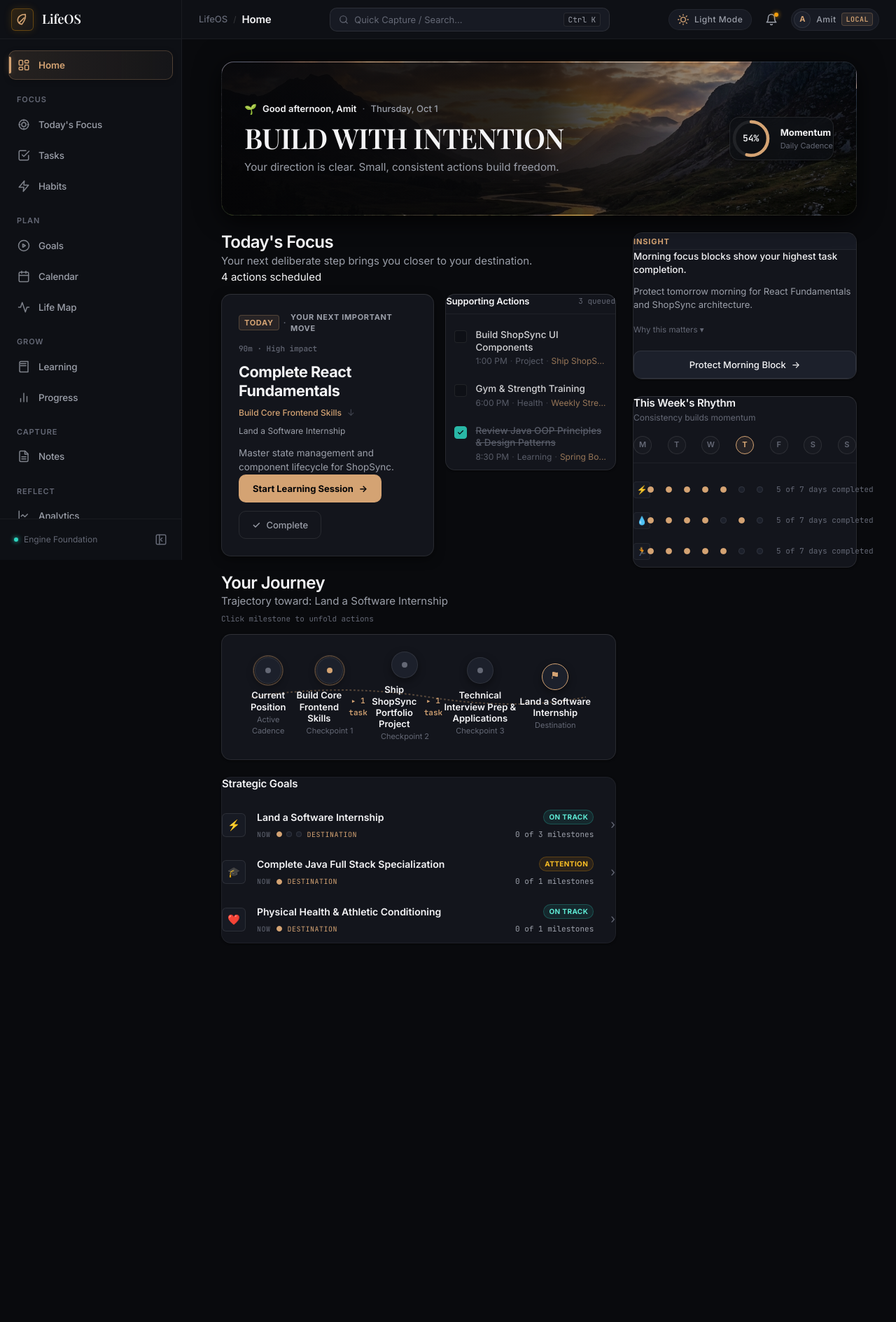
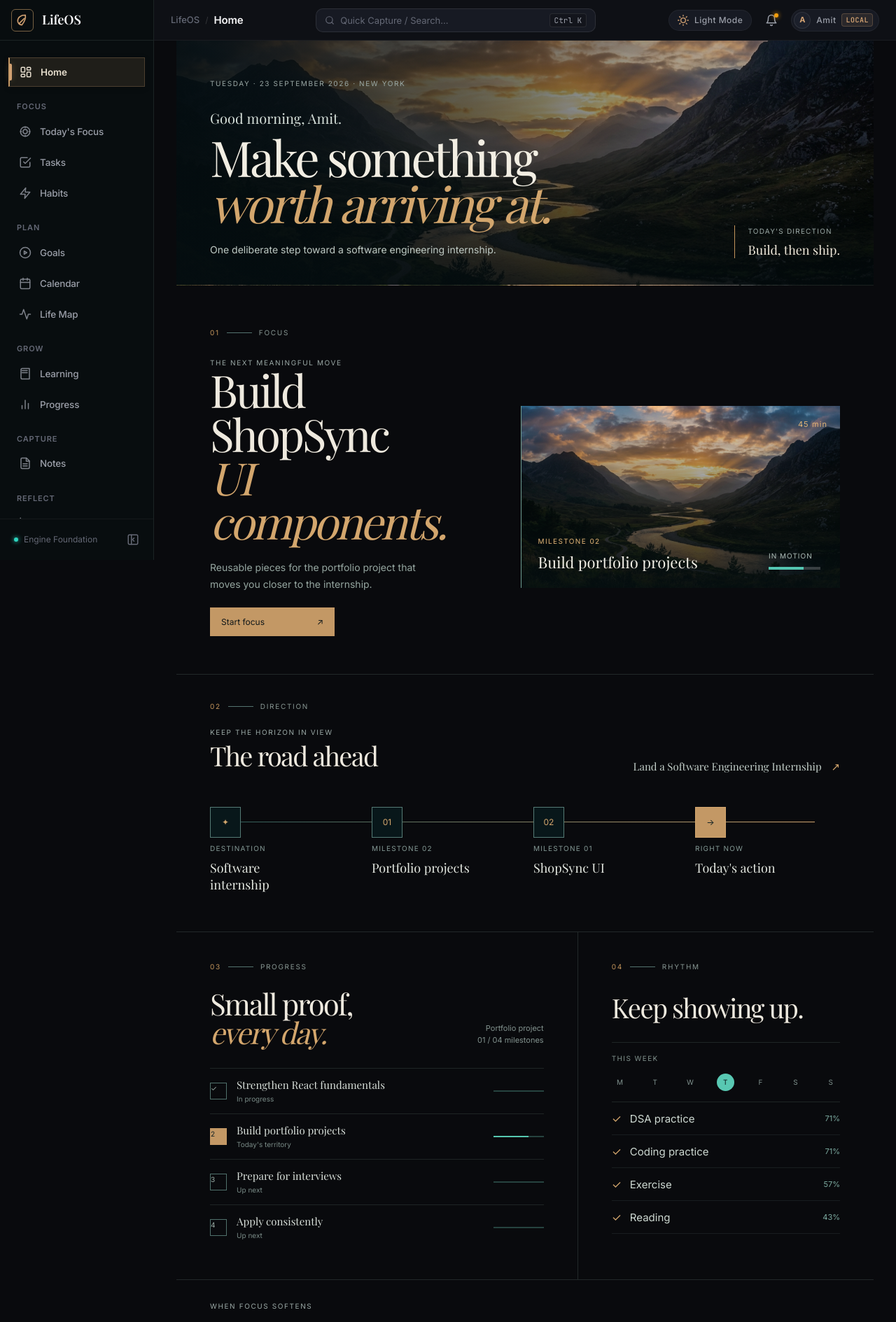
Before and after one commit to amitmishra20/LifeOS, a React (Vite) app in the folder frontend/: page / in a window 1280 px wide. Shown: the top 1889 px of the page at 70% size. Before the commit the page ends 1428 px from the top, so only its background shows below. Built offline with nearby package versions, Linux system fonts and the light colour scheme; a web font is replaced by a local one.

Commit message:
Rebuild LifeOS dashboard as editorial workspace

```diff
--- a/frontend/src/components/navigation/Header.css
+++ b/frontend/src/components/navigation/Header.css
@@ -1,5 +1,5 @@
 .lifeos-header {
-  height: var(--header-height);
+  height: 58px;
   background-color: var(--color-bg-surface);
   border-bottom: 1px solid var(--color-border-subtle);
   padding: 0 var(--space-6);
--- a/frontend/src/components/navigation/Sidebar.css
+++ b/frontend/src/components/navigation/Sidebar.css
@@ -297,6 +297,14 @@
 /* =========================================================================
    Mobile: Sidebar completely hidden — bottom nav takes over
    ========================================================================= */
+/* Editorial shell: quiet framing around the workspace */
+.lifeos-sidebar { width: 220px; background: #080d0f; border-right-color: rgba(161,198,186,.12); }
+.lifeos-sidebar__brand { height: 58px; border-bottom-color: rgba(161,198,186,.12); }
+.lifeos-sidebar__logo-mark { background: transparent; border-color: rgba(211,166,109,.55); box-shadow: none; }
+.lifeos-sidebar__nav { padding-top: 24px; }
+.lifeos-sidebar__link { border-radius: 0; padding-left: 14px; }
+.lifeos-sidebar__link--active { background: rgba(195,152,101,.12); border-left: 2px solid #c39865; color: #e8dfcf; }
+
 @media (max-width: 768px) {
   .lifeos-sidebar {
     display: none;
--- a/frontend/src/layouts/AppLayout.css
+++ b/frontend/src/layouts/AppLayout.css
@@ -18,9 +18,9 @@
 .lifeos-content {
   flex: 1;
   width: 100%;
-  max-width: var(--content-max-width);
+  max-width: 1440px;
   margin: 0 auto;
-  padding: var(--space-8);
+  padding: 0 32px;
 }
 
 @media (max-width: 1024px) {
--- a/frontend/src/mocks/datasets/seedDataset.js
+++ b/frontend/src/mocks/datasets/seedDataset.js
@@ -20,24 +20,24 @@ export const createSeedDataset = () => {
     icon: 'code',
   });
 
-  const goalJava = createGoal({
-    id: 'goal-java',
-    title: 'Complete Java Full Stack Specialization',
-    category: 'GROWTH',
-    targetDate: 'Nov 30, 2026',
+  const goalProjects = createGoal({
+    id: 'goal-projects',
+    title: 'Build Portfolio Projects',
+    category: 'CAREER',
+    targetDate: 'Nov 10, 2026',
     status: 'ACTIVE',
-    health: 'AT_RISK',
-    icon: 'education',
+    health: 'ON_TRACK',
+    icon: 'code',
   });
 
-  const goalHealth = createGoal({
-    id: 'goal-health',
-    title: 'Physical Health & Athletic Conditioning',
-    category: 'HEALTH',
-    targetDate: 'Ongoing',
+  const goalInterview = createGoal({
+    id: 'goal-interview',
+    title: 'Prepare for Technical Interviews',
+    category: 'CAREER',
+    targetDate: 'Dec 1, 2026',
     status: 'ACTIVE',
     health: 'ON_TRACK',
-    icon: 'heart',
+    icon: 'education',
   });
 
   // 2. Strategic Milestones
@@ -70,25 +70,25 @@ export const createSeedDataset = () => {
 
   goalInternship.milestones = [msSkills, msShopSync, msInterview];
 
-  const msJavaSpring = createMilestone({
-    id: 'ms-java-spring',
-    goalId: goalJava.id,
-    title: 'Spring Boot REST APIs & Microservices',
-    targetDate: 'Nov 20, 2026',
+  const msPortfolio = createMilestone({
+    id: 'ms-portfolio',
+    goalId: goalProjects.id,
+    title: 'Build Portfolio Projects',
+    targetDate: 'Nov 10, 2026',
     status: 'ACTIVE',
     order: 1,
   });
-  goalJava.milestones = [msJavaSpring];
+  goalProjects.milestones = [msPortfolio];
 
-  const msHealthWeekly = createMilestone({
-    id: 'ms-health-weekly',
-    goalId: goalHealth.id,
-    title: 'Weekly Strength & Cardio Consistency',
-    targetDate: 'Ongoing',
+  const msDsa = createMilestone({
+    id: 'ms-dsa',
+    goalId: goalInterview.id,
+    title: 'Solve DSA Problems Consistently',
+    targetDate: 'Dec 1, 2026',
     status: 'ACTIVE',
     order: 1,
   });
-  goalHealth.milestones = [msHealthWeekly];
+  goalInterview.milestones = [msDsa];
 
   // 3. Actionable Tasks (Genuinely linked to Milestones & Goals)
   const tasks = [
@@ -102,46 +102,47 @@ export const createSeedDataset = () => {
       duration: '90m',
       priority: 'HIGH',
       completed: false,
-      isPrimary: true,
+      isPrimary: false,
       whyReason: 'Master state management and component lifecycle for ShopSync.',
       actionLabel: 'Start Learning Session',
     }),
     createTask({
       id: 'task-2',
-      goalId: goalInternship.id,
-      milestoneId: msShopSync.id,
+      goalId: goalProjects.id,
+      milestoneId: msPortfolio.id,
       title: 'Build ShopSync UI Components',
       category: 'Project',
       time: '1:00 PM',
       duration: '45m',
-      priority: 'MEDIUM',
+      priority: 'HIGH',
       completed: false,
+      isPrimary: true,
       whyReason: 'Implement responsive product catalog cards.',
       actionLabel: 'Open Component Studio',
     }),
     createTask({
       id: 'task-3',
-      goalId: goalHealth.id,
-      milestoneId: msHealthWeekly.id,
-      title: 'Gym & Strength Training',
-      category: 'Health',
+      goalId: goalInterview.id,
+      milestoneId: msDsa.id,
+      title: 'Solve one DSA problem',
+      category: 'Interview prep',
       time: '6:00 PM',
-      duration: '60m',
+      duration: '45m',
       priority: 'MEDIUM',
       completed: false,
-      whyReason: 'Upper body strength routine and recovery stretch.',
+      whyReason: 'Build the problem-solving fluency needed for interviews.',
     }),
     createTask({
       id: 'task-4',
-      goalId: goalJava.id,
-      milestoneId: msJavaSpring.id,
-      title: 'Review Java OOP Principles & Design Patterns',
-      category: 'Learning',
+      goalId: goalInterview.id,
+      milestoneId: msDsa.id,
+      title: "Review yesterday's notes",
+      category: 'Reflection',
       time: '8:30 PM',
-      duration: '30m',
+      duration: '20m',
       priority: 'LOW',
-      completed: true,
-      whyReason: 'Strengthen backend concepts for internship interviews.',
+      completed: false,
+      whyReason: 'Turn yesterday\'s learning into durable understanding.',
     }),
   ];
 
@@ -149,21 +150,27 @@ export const createSeedDataset = () => {
   const habits = [
     createHabit({
       id: 'habit-1',
-      title: 'Morning Focus Session',
+      title: 'Coding practice',
       icon: 'code',
       history: [true, true, true, true, true, false, false],
     }),
     createHabit({
       id: 'habit-2',
-      title: 'Hydration & Nutrition',
-      icon: 'water',
+      title: 'Reading',
+      icon: 'education',
       history: [true, true, true, true, false, true, false],
     }),
     createHabit({
       id: 'habit-3',
-      title: 'Daily Exercise / Movement',
+      title: 'Exercise',
       icon: 'workout',
-      history: [true, true, true, true, true, false, false],
+      history: [true, true, true, false, true, false, false],
+    }),
+    createHabit({
+      id: 'habit-4',
+      title: 'DSA practice',
+      icon: 'code',
+      history: [true, true, false, true, false, false, false],
     }),
   ];
 
@@ -173,8 +180,8 @@ export const createSeedDataset = () => {
       name: 'Amit',
       timeZone: 'America/New_York',
     },
-    goals: [goalInternship, goalJava, goalHealth],
-    milestones: [msSkills, msShopSync, msInterview, msJavaSpring, msHealthWeekly],
+    goals: [goalInternship, goalProjects, goalInterview],
+    milestones: [msSkills, msShopSync, msInterview, msPortfolio, msDsa],
     tasks,
     habits,
     guidance: {
--- a/frontend/src/pages/DashboardPage.jsx
+++ b/frontend/src/pages/DashboardPage.jsx
@@ -1,152 +1,97 @@
 import React, { useState } from 'react';
 import { useDashboardViewModel } from '../viewmodels/useDashboardViewModel';
-import LifeHero from '../components/experience/LifeHero';
-import TodayFocusSection from '../components/experience/TodayFocusSection';
-import LifeJourneySection from '../components/experience/LifeJourneySection';
-import RhythmSection from '../components/experience/RhythmSection';
-import GoalsOverviewSection from '../components/experience/GoalsOverviewSection';
-import GuidanceCard from '../components/composites/GuidanceCard';
+import heroImage from '../assets/hero_sunset_valley.jpg';
 import './DashboardPage.css';
 
-/**
- * DashboardPage (Thin Orchestrator)
- * LifeOS Core Workspace Surface
- *
- * Orchestrates:
- * 1. Data/Derived State via useDashboardViewModel
- * 2. Visual Information Architecture (Hero -> Today's Focus -> Journey -> Goals -> Rhythm -> Guidance)
- * 3. Lifecycle States (Active, Completed, Loading, Error)
- */
+const journeySteps = [
+  { label: 'Software internship', detail: 'Destination', tone: 'destination' },
+  { label: 'Portfolio projects', detail: 'Milestone 02', tone: 'progress' },
+  { label: 'ShopSync UI', detail: 'Milestone 01', tone: 'active' },
+  { label: 'Today\'s action', detail: 'Right now', tone: 'current' },
+];
+
+const habitLabels = ['DSA practice', 'Coding practice', 'Exercise', 'Reading'];
+
 export const DashboardPage = () => {
-  const {
-    viewModel,
-    toggleTask,
-    toggleHabit,
-    expandedWaypointId,
-    toggleWaypoint,
-    expandedGoalId,
-    toggleGoal,
-    isLoading,
-    error,
-    retry,
-  } = useDashboardViewModel();
+  const { viewModel, toggleTask, toggleHabit, isLoading, error, retry } = useDashboardViewModel();
+  const [notificationMessage, setNotificationMessage] = useState(null);
+  const { focus, rhythm } = viewModel;
+  const primaryTask = focus?.primaryFocus?.task;
+  const supportingTasks = focus?.supportingTasks || [];
 
-  const [notificationMessage, setNotificationMessage] = useState(null);
-
-  // Handle action triggers from Guidance or Focus
-  const handleTriggerAction = (actionType) => {
-    let msg = 'Action triggered';
-    if (actionType === 'PROTECT_BLOCK' || actionType === 'DEFAULT') {
-      msg = 'Morning focus block protected on your calendar.';
-    } else if (actionType === 'REST_AND_REFLECT') {
-      msg = 'Entering quiet reflection mode. Focus alarms silenced.';
-    } else if (actionType === 'CREATE_GOAL') {
-      msg = 'Opening Goal Creation dialog...';
-    }
-    setNotificationMessage(msg);
-    setTimeout(() => setNotificationMessage(null), 3200);
+  const notify = (message) => {
+    setNotificationMessage(message);
+    window.setTimeout(() => setNotificationMessage(null), 2800);
   };
 
-  const handleStartAction = (taskId) => {
-    setNotificationMessage(`Starting focused learning session for deliverable #${taskId}...`);
-    setTimeout(() => setNotificationMessage(null), 3000);
-  };
+  if (isLoading) {
+    return <main className="lifeos-dashboard-env lifeos-dashboard-loading" aria-busy="true"><div className="lifeos-loading-line" /><div className="lifeos-loading-field" /></main>;
+  }
 
-  // State: Loading
-  if (isLoading) {
-    return (
-      <main className="lifeos-dashboard-env" aria-busy="true" aria-label="Loading Dashboard">
-        <div className="lifeos-dashboard-loading-skeleton">
-          <div className="lifeos-skeleton-hero" />
-          <div className="lifeos-skeleton-grid">
-            <div className="lifeos-skeleton-main" />
-            <div className="lifeos-skeleton-side" />
+  if (error) {
+    return <main className="lifeos-dashboard-env"><div className="lifeos-dashboard-error-surface" role="alert"><span className="lifeos-kicker">The day is out of reach</span><h1>We couldn&apos;t load your workspace.</h1><p>{error}</p><button className="lifeos-text-button" type="button" onClick={retry}>Try again</button></div></main>;
+  }
+
+  return (
+    <main className="lifeos-dashboard-env" aria-label="Amit's LifeOS workspace">
+      {notificationMessage && <div className="lifeos-feedback-toast" role="status">{notificationMessage}</div>}
+
+      <section className="lifeos-opening" style={{ '--hero-image': `url(${heroImage})` }}>
+        <div className="lifeos-opening__wash" />
+        <div className="lifeos-opening__content">
+          <span className="lifeos-kicker">Tuesday · 23 September 2026 · New York</span>
+          <p className="lifeos-opening__greeting">Good morning, Amit.</p>
+          <h1>Make something<br /><em>worth arriving at.</em></h1>
+          <p className="lifeos-opening__subline">One deliberate step toward a software engineering internship.</p>
+        </div>
+        <div className="lifeos-opening__signal"><span>Today&apos;s direction</span><strong>Build, then ship.</strong></div>
+      </section>
+
+      <section className="lifeos-focus" aria-labelledby="focus-heading">
+        <div className="lifeos-section-index"><span>01</span><span className="lifeos-rule" /><span>FOCUS</span></div>
+        <div className="lifeos-focus__body">
+          <div className="lifeos-focus__intro">
+            <span className="lifeos-kicker">The next meaningful move</span>
+            <h2 id="focus-heading">Build ShopSync<br /><em>UI components.</em></h2>
+            <p>Reusable pieces for the portfolio project that moves you closer to the internship.</p>
+            <button className="lifeos-primary-action" type="button" onClick={() => { if (primaryTask) toggleTask(primaryTask.id); notify(primaryTask?.completed ? 'Focus reopened.' : 'Focus marked complete.'); }}>
+              <span>{primaryTask?.completed ? 'Reopen focus' : 'Start focus'}</span><span aria-hidden="true">↗</span>
+            </button>
+          </div>
+          <div className="lifeos-focus__landscape" style={{ '--hero-image': `url(${heroImage})` }}>
+            <span className="lifeos-focus__duration">45 min</span>
+            <div className="lifeos-focus__caption"><span>Milestone 02</span><strong>Build portfolio projects</strong></div>
+            <div className="lifeos-progress-orbit"><span>in motion</span><b /></div>
           </div>
         </div>
-      </main>
-    );
-  }
+      </section>
 
-  // State: Error
-  if (error) {
-    return (
-      <main className="lifeos-dashboard-env" role="alert" aria-label="Dashboard Error">
-        <div className="lifeos-dashboard-error-surface">
-          <div className="lifeos-error-icon">⚠️</div>
-          <h2 className="lifeos-error-title">We couldn't load your day.</h2>
-          <p className="lifeos-error-desc">{error}</p>
-          <button type="button" className="lifeos-error-retry-btn" onClick={retry}>
-            Try again
-          </button>
+      <section className="lifeos-journey" aria-labelledby="journey-heading">
+        <div className="lifeos-section-index"><span>02</span><span className="lifeos-rule" /><span>DIRECTION</span></div>
+        <div className="lifeos-journey__header"><div><span className="lifeos-kicker">Keep the horizon in view</span><h2 id="journey-heading">The road ahead</h2></div><span className="lifeos-journey__goal">Land a Software Engineering Internship <span>↗</span></span></div>
+        <div className="lifeos-path" aria-label="Journey from today's action to software internship">
+          <div className="lifeos-path__line" />
+          {journeySteps.map((step, index) => <div className={`lifeos-path__step lifeos-path__step--${step.tone}`} key={step.label}><div className="lifeos-path__marker">{index === 3 ? '→' : index === 0 ? '✦' : String(index).padStart(2, '0')}</div><span>{step.detail}</span><strong>{step.label}</strong></div>)}
         </div>
-      </main>
-    );
-  }
+      </section>
 
-  const { identity, lifeState, focus, journey, rhythm, guidance, goals } = viewModel;
+      <section className="lifeos-lower" aria-label="Progress and rhythm">
+        <div className="lifeos-progress">
+          <div className="lifeos-section-index"><span>03</span><span className="lifeos-rule" /><span>PROGRESS</span></div>
+          <div className="lifeos-progress__heading"><h2>Small proof,<br /><em>every day.</em></h2><span>Portfolio project<br />01 / 04 milestones</span></div>
+          <div className="lifeos-milestone-list">
+            {['Strengthen React fundamentals', 'Build portfolio projects', 'Prepare for interviews', 'Apply consistently'].map((label, index) => <div className={`lifeos-milestone ${index === 1 ? 'is-active' : ''}`} key={label}><span className="lifeos-milestone__dot">{index < 1 ? '✓' : index + 1}</span><div><strong>{label}</strong><span>{index < 1 ? 'In progress' : index === 1 ? "Today's territory" : 'Up next'}</span></div><span className="lifeos-milestone__line" /></div>)}
+          </div>
+        </div>
+        <div className="lifeos-rhythm">
+          <div className="lifeos-section-index"><span>04</span><span className="lifeos-rule" /><span>RHYTHM</span></div>
+          <h2>Keep showing up.</h2>
+          <div className="lifeos-week"><span>THIS WEEK</span><div>{(rhythm?.weekDays || []).map((day, index) => <i className={day.isToday ? 'is-today' : ''} key={day.key}>{day.label}</i>)}</div></div>
+          <div className="lifeos-habit-list">{habitLabels.map((label, index) => { const habit = rhythm?.habits?.[index]; return <button className="lifeos-habit" type="button" key={label} onClick={() => habit && toggleHabit(habit.id, 0)}><span className="lifeos-habit__mark">{habit?.history?.[0] ? '✓' : '○'}</span><span>{label}</span><b>{habit?.consistencyRate || 0}%</b></button>; })}</div>
+        </div>
+      </section>
 
-  return (
-    <main className="lifeos-dashboard-env" aria-label="Personal Operating System Dashboard">
-      {/* Floating Action Feedback Notification */}
-      {notificationMessage && (
-        <div className="lifeos-feedback-toast" role="status" aria-live="polite">
-          <span className="lifeos-feedback-toast__icon">✓</span>
-          <span>{notificationMessage}</span>
-        </div>
-      )}
-
-      {/* =====================================================================
-          1. LIFE STATE / HERO (Where am I?)
-          ===================================================================== */}
-      <LifeHero identity={identity} lifeState={lifeState} />
-
-      {/* =====================================================================
-          2. TWO-COLUMN EDITORIAL WORKSPACE
-          ===================================================================== */}
-      <div className="lifeos-dashboard-grid">
-        {/* MAIN COLUMN (Focus & Direction) */}
-        <div className="lifeos-dashboard-main-col">
-          {/* TODAY'S FOCUS (What matters? What should I do now?) */}
-          <TodayFocusSection
-            focusData={focus}
-            lifeState={lifeState}
-            onToggleTask={toggleTask}
-            onStartAction={handleStartAction}
-            onCreateGoal={() => handleTriggerAction('CREATE_GOAL')}
-          />
-
-          {/* LIFE JOURNEY (Am I moving?) */}
-          <LifeJourneySection
-            journeyData={journey}
-            expandedWaypointId={expandedWaypointId}
-            onToggleWaypoint={toggleWaypoint}
-            onToggleTask={toggleTask}
-          />
-
-          {/* STRATEGIC GOALS OVERVIEW */}
-          <GoalsOverviewSection
-            goalsData={goals}
-            expandedGoalId={expandedGoalId}
-            onSelectGoal={(g) => toggleGoal(g.id)}
-            onCreateGoal={() => handleTriggerAction('CREATE_GOAL')}
-          />
-        </div>
-
-        {/* SIDE COLUMN (Supporting Context & Guidance) */}
-        <aside className="lifeos-dashboard-side-col" aria-label="Context & Guidance">
-          {/* CONTEXTUAL GUIDANCE (What should I understand?) */}
-          <GuidanceCard
-            guidance={guidance}
-            onTriggerAction={handleTriggerAction}
-          />
-
-          {/* HABIT RHYTHM (Am I consistent?) */}
-          <RhythmSection
-            rhythmData={rhythm}
-            onToggleHabit={toggleHabit}
-          />
-        </aside>
-      </div>
+      <section className="lifeos-next" aria-label="Supporting actions"><span className="lifeos-kicker">When focus softens</span><div className="lifeos-next__items">{supportingTasks.slice(0, 3).map((task) => <button type="button" className={`lifeos-next__item ${task.completed ? 'is-complete' : ''}`} key={task.id} onClick={() => toggleTask(task.id)}><span>{task.completed ? '✓' : '○'}</span><strong>{task.title}</strong><small>{task.time} · {task.category}</small></button>)}</div></section>
     </main>
   );
 };
```
Also changed, not shown: frontend/src/pages/DashboardPage.css.
